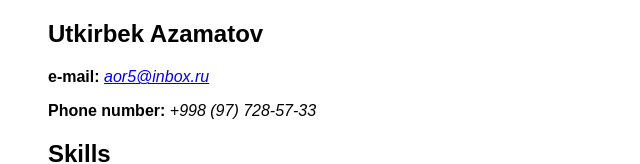
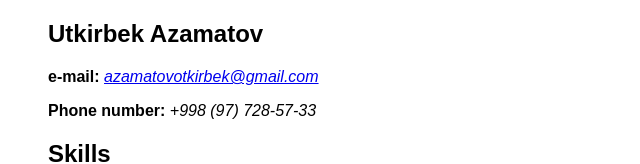
Before and after one commit to AzamatovUtkirbek/rsschool-cv, a plain HTML site: page index.html in a window 1280 px wide. Shown: the part 349-513 px from the top of the page, without its empty margins (80-720 px from the left). Drawn offline with Linux system fonts and the light colour scheme.

Commit message:
feat: update contact-info

```diff
--- a/index.html
+++ b/index.html
@@ -14,7 +14,7 @@
       </section>
 
       <section class="contact-info">
-          <p><strong>e-mail: </strong><a href="mailto:aor5@inbox.ru" style="font-style: italic">aor5@inbox.ru</a></p>
+          <p><strong>e-mail: </strong><a href="mailto:azamatovotkirbek@gmail.com" style="font-style: italic">azamatovotkirbek@gmail.com</a></p>
         <p><strong>Phone number: </strong><em>+998 (97) 728-57-33</em></p>
       </section>
 
```
